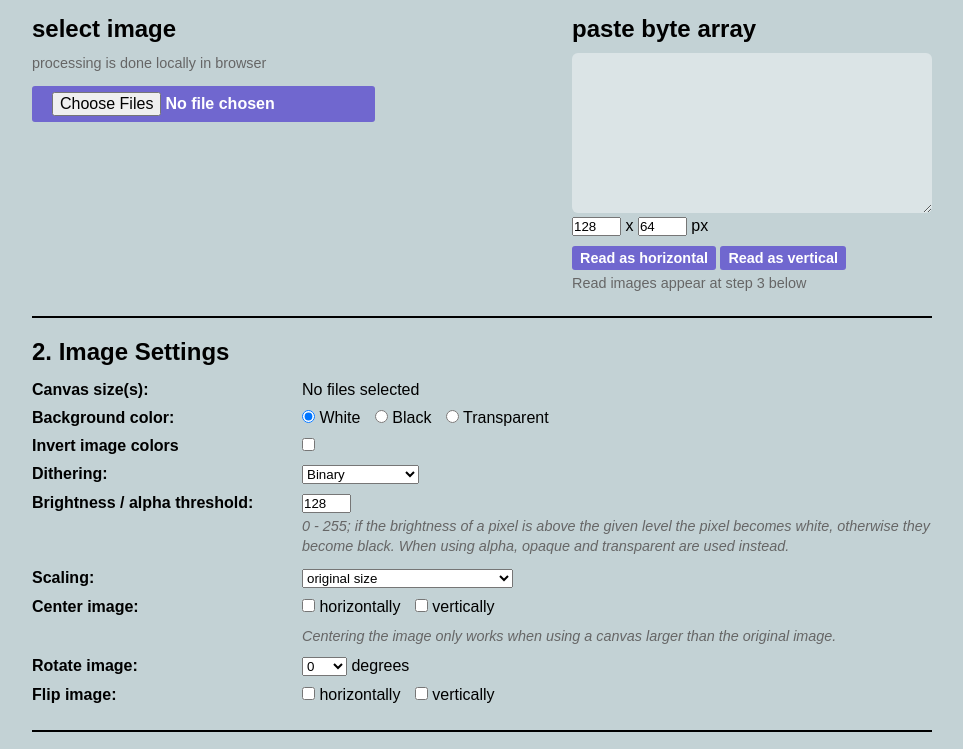
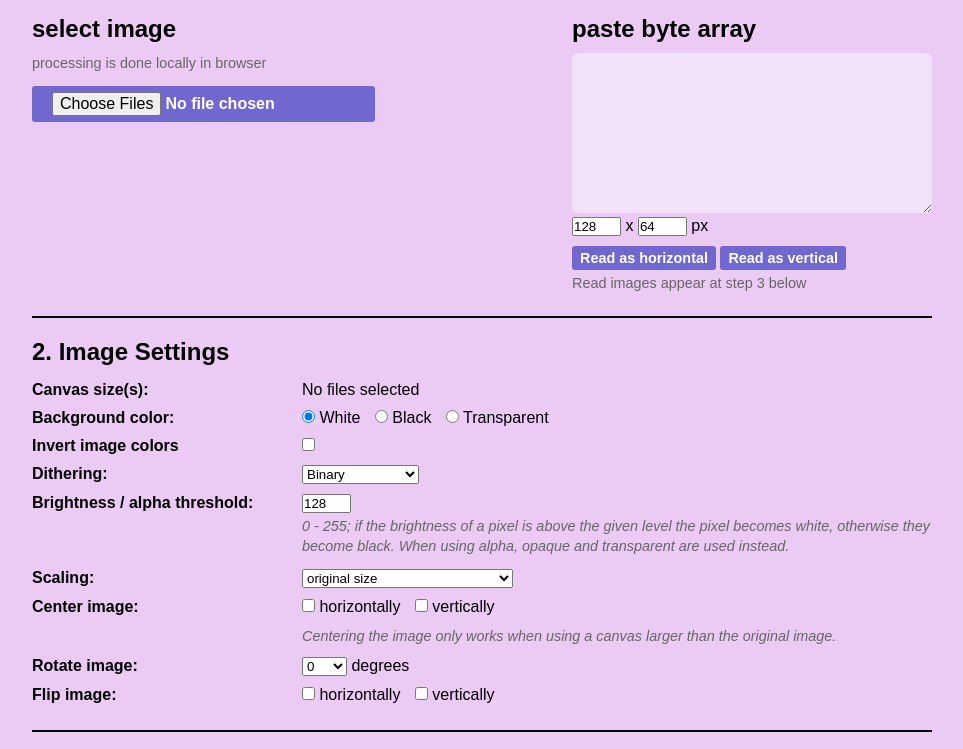
Before and after one commit to chillbuilds/image-to-c, a website: page index.html in a window 1280 px wide. Shown: the part 63-812 px from the top of the page, without its empty margins (158-1121 px from the left). Drawn offline with Linux system fonts and the light colour scheme.

Commit message:
updated background

```diff
--- a/css/style.css
+++ b/css/style.css
@@ -5,7 +5,7 @@
 
 body{
   font-family: arial;
-  background: #C3D2D5;
+  background: #EBCBF4;
 }
 
 textarea {
```
